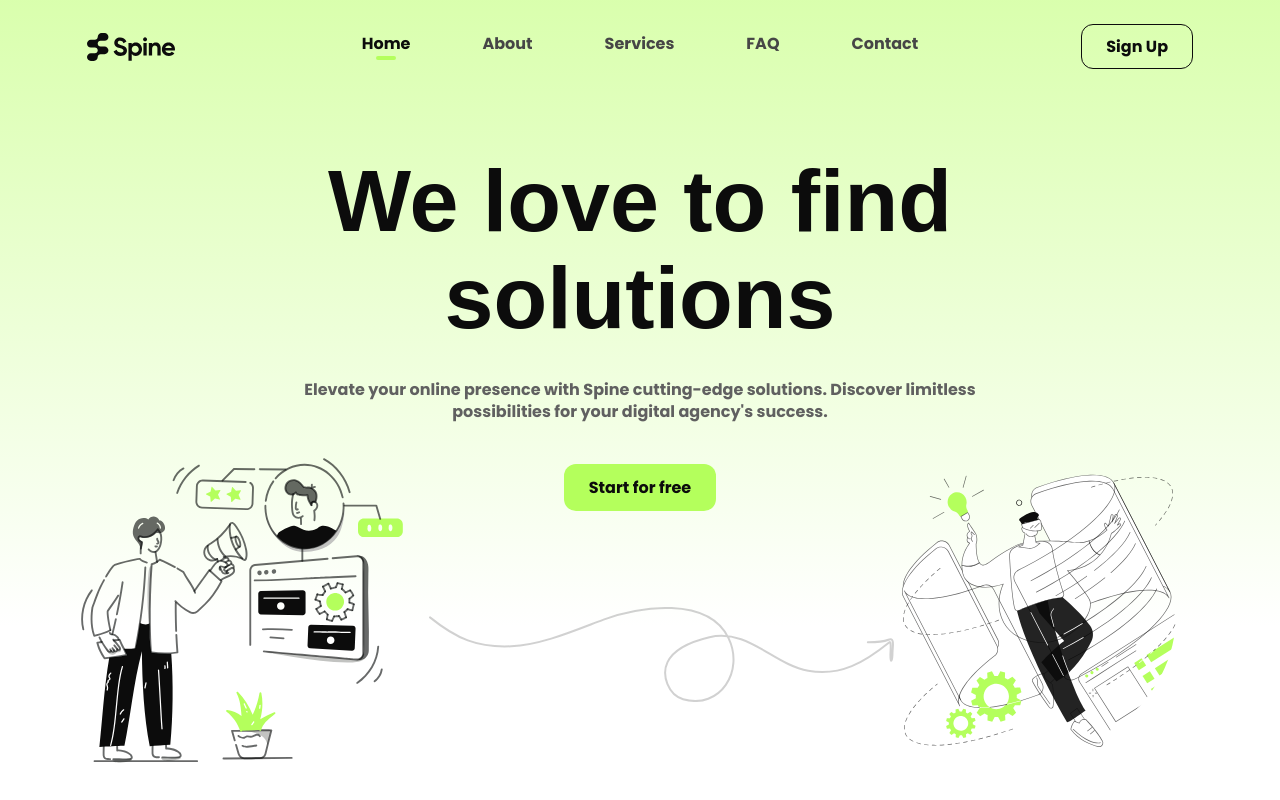
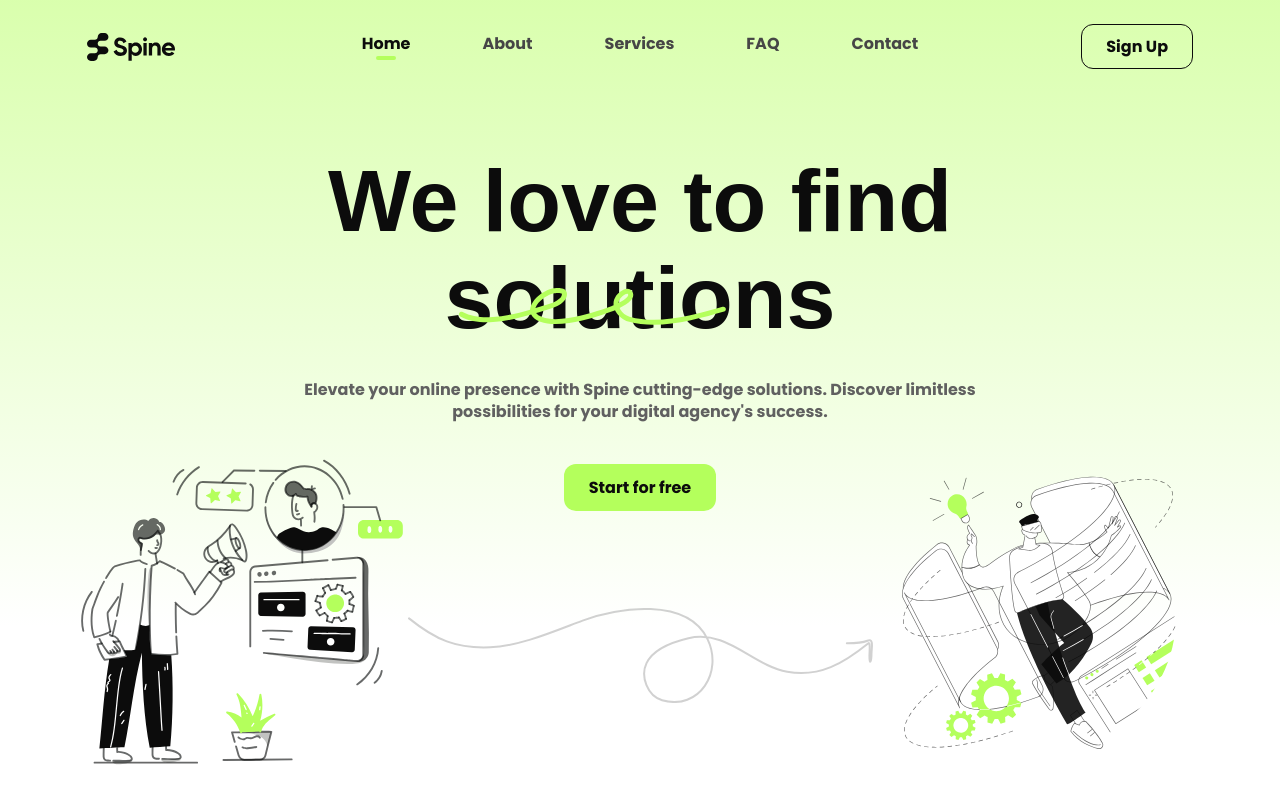
Before and after one commit to TerSimaN/zing7-task-spine, a Next.js app: page / in a window 1280 px wide. Shown: the top 800 px of the page. Built offline with nearby package versions, Linux system fonts and the light colour scheme; a web font is replaced by a local one.

Commit message:
Refactored code

```diff
--- a/src/app/layout.tsx
+++ b/src/app/layout.tsx
@@ -35,7 +35,10 @@ export default function RootLayout({
 }>) {
   return (
     <html lang="en">
-      <body className={`${inter.variable} ${poppins.variable} ${raleway.variable} ${sf_pro.variable} bg-gradient-to-b from-spine-pale-lime/50 via-white to-white lg:to-25% to-15%`}>
+      <body className={
+        `${inter.variable} ${poppins.variable} ${raleway.variable} ${sf_pro.variable}
+         bg-gradient-to-b from-spine-pale-lime/50 via-white to-white lg:to-25% to-15%`
+      }>
         <MainHeader />
         {children}
         <MainFooter />
--- a/src/components/sections/FAQs.tsx
+++ b/src/components/sections/FAQs.tsx
@@ -3,6 +3,7 @@
 import Image from "next/image"
 import { arrow_caret_down, arrow_caret_up, faq_icon } from "../../../public/assets/icons"
 import { useState } from "react";
+import { underline_06 } from "../../../public/assets/images";
 
 const questions = [
   {
@@ -34,7 +35,12 @@ const FAQs = () => {
   return (
     <section id="faq" className="container lg:px-0 px-6 lg:pt-40 pt-[3.75rem] lg:pb-20 pb-10">
       <div className="flex flex-col lg:space-y-[3.75rem] space-y-10">
-        <div className="flex flex-col space-y-5 lg:mx-[6.25rem]">
+        <div className="relative flex flex-col gap-y-5 lg:mx-[6.25rem]">
+          <Image
+            src={underline_06}
+            alt="underline-06"
+            className="absolute lg:left-11 left-[6.5625rem] lg:top-[7.125rem] top-[1.125rem] z-10 lg:w-[14.8125rem] lg:h-[2.0625rem] w-[7.8125rem] h-[1.0625rem]"
+          />
           <h1 className="font-sf-pro font-bold lg:text-web-display-2 text-display-2 text-spine-neutral-800">
             Got Questions? We've Got Answers!
           </h1>
--- a/src/components/sections/Header.tsx
+++ b/src/components/sections/Header.tsx
@@ -1,12 +1,17 @@
 import Image from "next/image"
-import { bwink_edu_single, digital_marketing, swirly_vector } from "../../../public/assets/images"
+import { bwink_edu_single, digital_marketing, swirly_vector, underline_06 } from "../../../public/assets/images"
 
 const Header = () => {
   return (
     <section className="container pt-[3.75rem] lg:pb-[3.75rem] pb-5">
       <header className="flex flex-col items-center">
-        <div className="flex flex-col items-center space-y-10 lg:px-0 px-6 lg:-mb-[5.5rem] max-w-2xl">
-          <div className="flex flex-col space-y-8">
+        <div className="z-20 flex flex-col items-center space-y-10 lg:px-0 px-6 lg:pb-0 pb-5 lg:-mb-[5.375rem] max-w-2xl">
+          <div className="relative flex flex-col gap-y-8">
+            <Image
+              src={underline_06}
+              alt="underline-06"
+              className="absolute lg:left-[9.5rem] left-[9.375rem] lg:top-[8.4375rem] top-[4.75rem] z-10 lg:w-fit lg:h-fit w-[9.3125rem] h-[1.3125rem]"
+            />
             <h1 className="font-sf-pro font-bold lg:text-web-display-1 text-display-1 text-spine-neutral-800 text-center lg:text-wrap text-balance">
               We love to find solutions
             </h1>
@@ -19,23 +24,21 @@ const Header = () => {
             Start for free
           </button>
         </div>
-        <div className="-z-10 flex lg:flex-row flex-col-reverse lg:justify-between lg:items-center">
-          <div className="flex lg:mt-0 -mt-8">
+        <div className="relative flex min-w-full lg:min-h-[23.375rem] min-h-[17.9375rem]">
           <Image
             src={digital_marketing}
             alt="digital marketing"
-              className="max-w-fit lg:w-full w-44"
+            className="absolute lg:left-0 left-3 lg:top-0 top-[6.25rem] lg:w-fit w-44"
           />
           <Image
             src={swirly_vector}
             alt="swirly vector"
-              className="z-10 lg:transform-none -rotate-[35deg] lg:mt-[11.5rem] mt-8 lg:mb-24 mb-[3.45rem] max-w-fit lg:w-full w-[7.75rem]"
+            className="absolute lg:left-[22.0625rem] left-[11.600625rem] lg:top-[11.4375rem] top-[10.5rem] z-10 lg:rotate-0 -rotate-[34.71deg] lg:w-fit lg:h-fit w-[7.82125rem] h-[1.5625rem]"
           />
-          </div>
           <Image
             src={bwink_edu_single}
             alt="bwink_edu_single"
-            className="lg:ml-0 ml-auto max-w-fit lg:w-full w-[11.5rem]"
+            className="absolute lg:left-[49.8125rem] left-[12.6875rem] lg:top-px -top-8 lg:w-fit w-[11.5rem]"
           />
         </div>
       </header>
```
Lines whose indentation alone changed are shown as unchanged.
